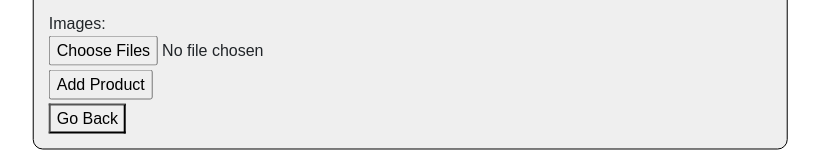
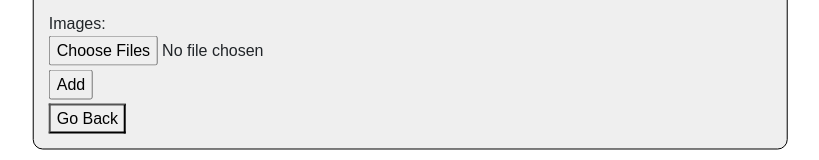
Before and after one commit to LoreLor/PF-Eco-FRONTEND, a React (Create React App) app: page /admin/productAdmin in a window 1280 px wide. Shown: the part 535-695 px from the top of the page, without its empty margins (230-1049 px from the left). Built offline with nearby package versions, Linux system fonts and the light colour scheme.

Commit message:
FinalSprint1

```diff
--- a/src/components/admin/productForm/ProductAdmin.jsx
+++ b/src/components/admin/productForm/ProductAdmin.jsx
@@ -195,7 +195,7 @@ useEffect(()=>{
                     </div>
                     <div>
                         {Object.keys(errors).length === 0 && Object.keys(input).length > 0 &&
-                        <input type='submit' value= "Add Product" onClick={onSubmit}/>
+                        <input type='submit' value= {id? "Edit": "Add"} onClick={onSubmit}/>
                         }
                     </div>
                     <Link to="/admin">
```
